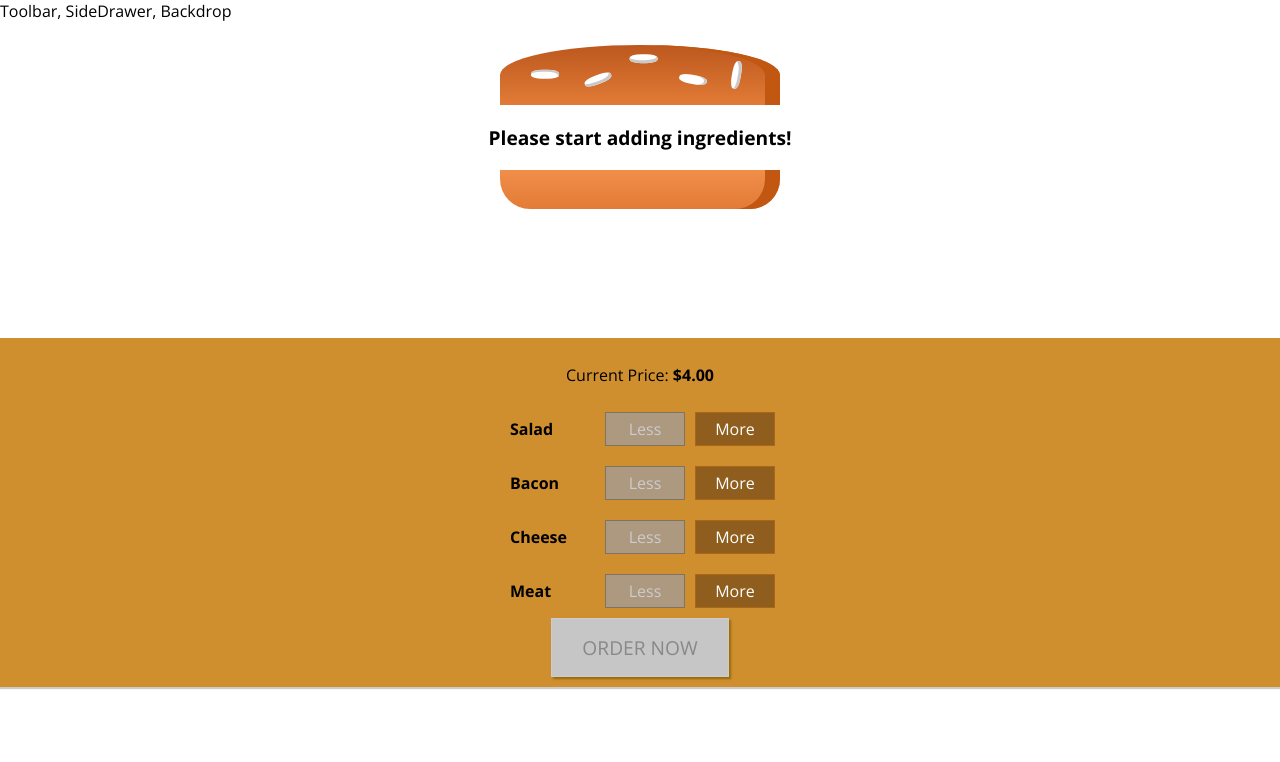
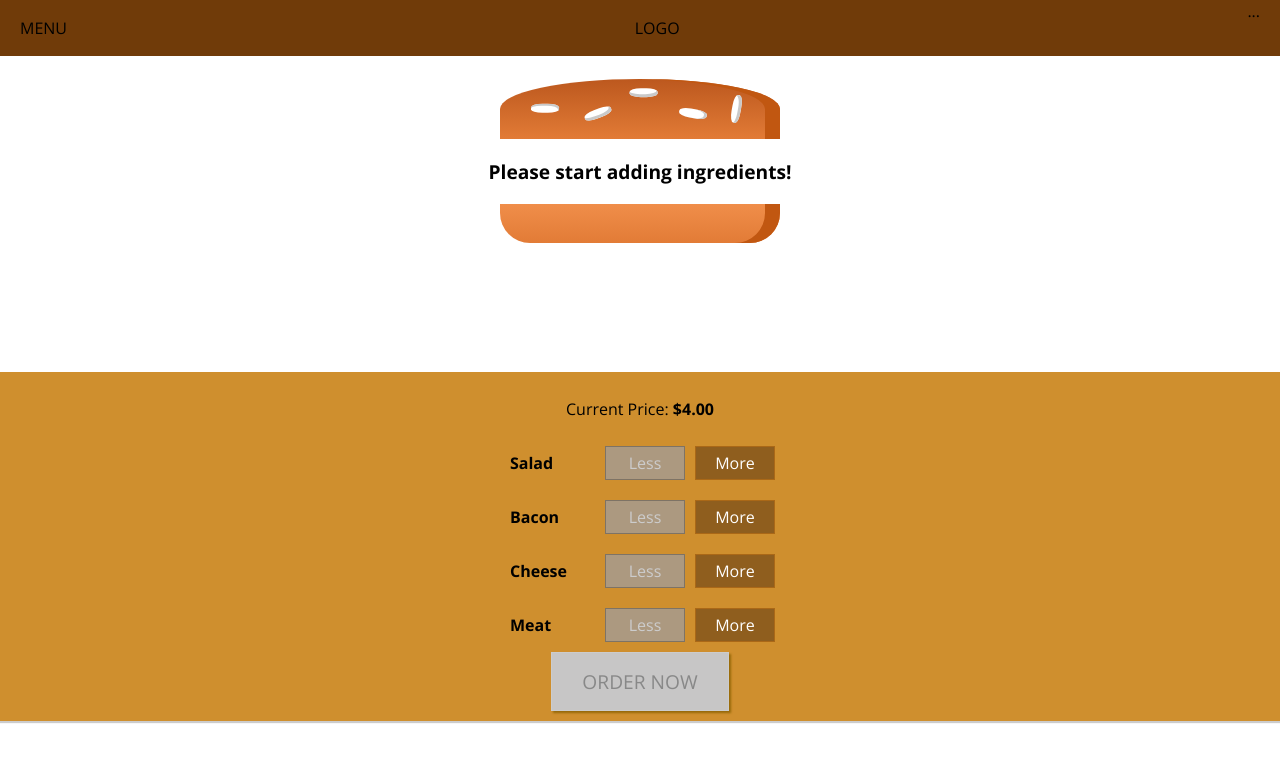
Before and after one commit to Ch-sriram/burger-builder, a React (Create React App) app: page / in a window 1280 px wide. Shown: the top 762 px of the page. Built offline with nearby package versions, Linux system fonts and the light colour scheme.

Commit message:
Adding a <Toolbar/> Component

```diff
--- a/src/components/Layout/Layout.module.css
+++ b/src/components/Layout/Layout.module.css
@@ -1,3 +1,3 @@
 .Content {
-  margin-top: 16px;
+  margin-top: 72px;
 }
--- a/src/components/Layout/layout.component.jsx
+++ b/src/components/Layout/layout.component.jsx
@@ -1,11 +1,12 @@
 import React from 'react';
 import Aux from '../../hoc/Auxiliary/Auxiliary.hoc';
 import classes from './Layout.module.css';
+import Toolbar from '../Navigation/Toolbar/Toolbar.component';
 
 const layout = props => {
   return (
     <Aux>
-      <div>Toolbar, SideDrawer, Backdrop</div>
+      <Toolbar />
       <main className={classes.Content}>
         {props.children}
       </main>
--- /dev/null
+++ b/src/components/Navigation/Toolbar/Toolbar.component.jsx
@@ -0,0 +1,33 @@
+import React from 'react';
+import styled from 'styled-components';
+
+const Toolbar = styled.header`
+  height: 56px;
+  width: 100%;
+  position: fixed;
+  top: 0;
+  left: 0;
+  background-color: #703B09;
+  display: flex;
+  justify-content: space-between;
+  align-items: center;
+  padding: 0 20px;
+  box-sizing: border-box;
+  z-index: 90;
+
+  & nav {
+    height: 100%;
+  }
+`;
+
+const toolbar = props => (
+  <Toolbar>
+    <div>MENU</div>
+    <div>LOGO</div>
+    <nav>
+      ...
+    </nav>
+  </Toolbar>
+);
+
+export default toolbar;
```
Also changed, not shown: 1 other file (tests, documents, lock files or other folders).
